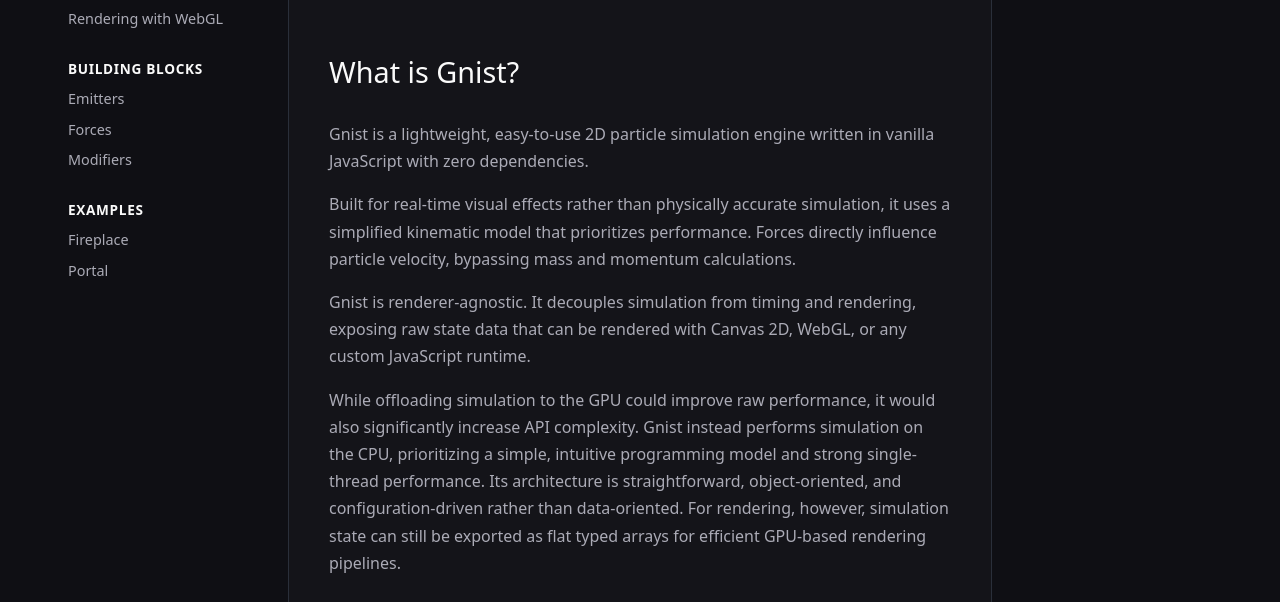
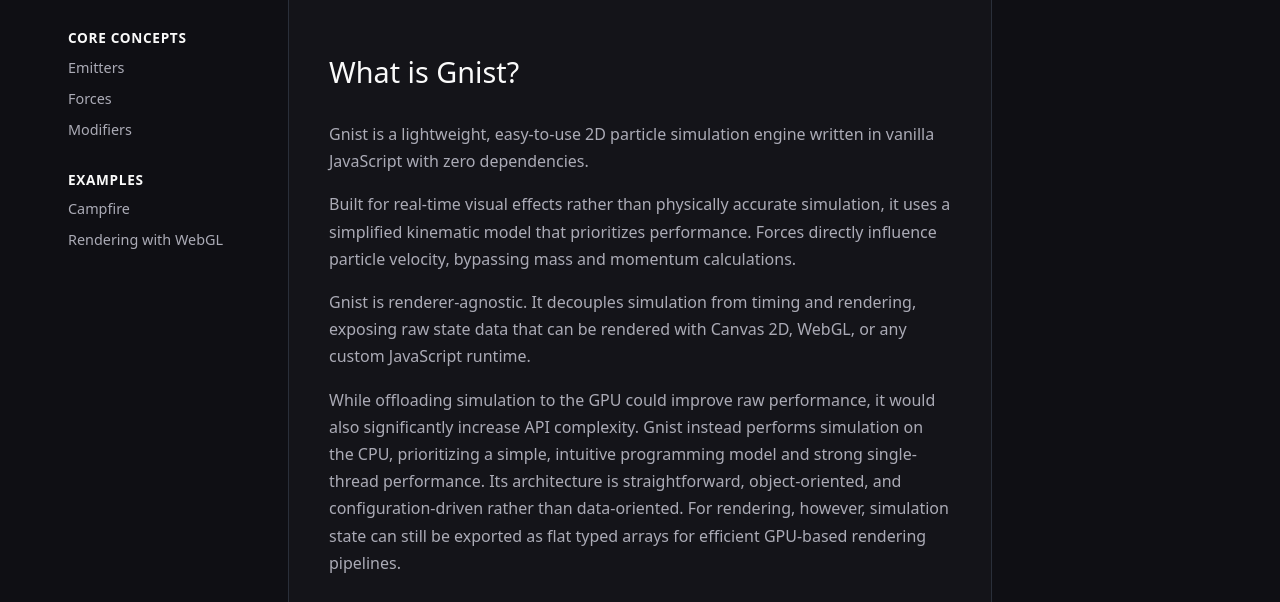
Before and after one commit to gergelybardos/gnist, a website built with Vite: page docs/site/guides/index.html in a window 1280 px wide. Shown: the part 198-800 px from the top of the page. Built offline with nearby package versions, Linux system fonts and the light colour scheme.

Commit message:
docs: rearrange guide chapters

```diff
--- a/docs/site/guides/index.html
+++ b/docs/site/guides/index.html
@@ -43,9 +43,8 @@
           <ul>
             <li><a href="#overview">Overview</a></li>
             <li><a href="#your-first-particle-system">Your First Particle System</a></li>
-            <li><a href="#rendering-with-canvas-webgl">Rendering with WebGL</a></li>
           </ul>
-          <h3>Building Blocks</h3>
+          <h3>Core Concepts</h3>
           <ul>
             <li><a href="#emitters">Emitters</a></li>
             <li><a href="#forces">Forces</a></li>
@@ -53,8 +52,8 @@
           </ul>
           <h3>Examples</h3>
           <ul>
-            <li><a href="">Fireplace</a></li>
-            <li><a href="">Portal</a></li>
+            <li><a href="#campfire">Campfire</a></li>
+            <li><a href="#rendering-with-webgl">Rendering with WebGL</a></li>
           </ul>
         </nav>
       </aside>
@@ -112,12 +111,6 @@
         <article id="page-your-first-particle-system" class="page">
           <section>
             <h1 id="your-first-particle-system">Your First Particle System</h1>
-          </section>
-        </article>
-
-        <article id="page-rendering-with-canvas-webgl" class="page">
-          <section>
-            <h1 id="rendering-with-canvas-webgl">Rendering with WebGL</h1>
           </section>
         </article>
 
@@ -1264,6 +1257,18 @@
             <img alt="Spin modifier demo." src="img/modifiers/spin.webp" height="150" width="400"/>
           </section>
         </article>
+
+        <article id="page-campfire" class="page">
+          <section>
+            <h1 id="campfire">Campfire</h1>
+          </section>
+        </article>
+
+        <article id="page-rendering-with-webgl" class="page">
+          <section>
+            <h1 id="rendering-with-webgl">Rendering with WebGL</h1>
+          </section>
+        </article>
       </main>
 
       <!-- Sub-TOC -->
@@ -1330,6 +1335,7 @@
         </nav>
       </aside>
 
+      <!-- Footer -->
       <footer class="site-footer">
         <p class="copyright">
           Released under the <a href="https://github.com/gergelybardos/gnist/blob/main/LICENSE" target="_blank">MIT License</a>.
```
